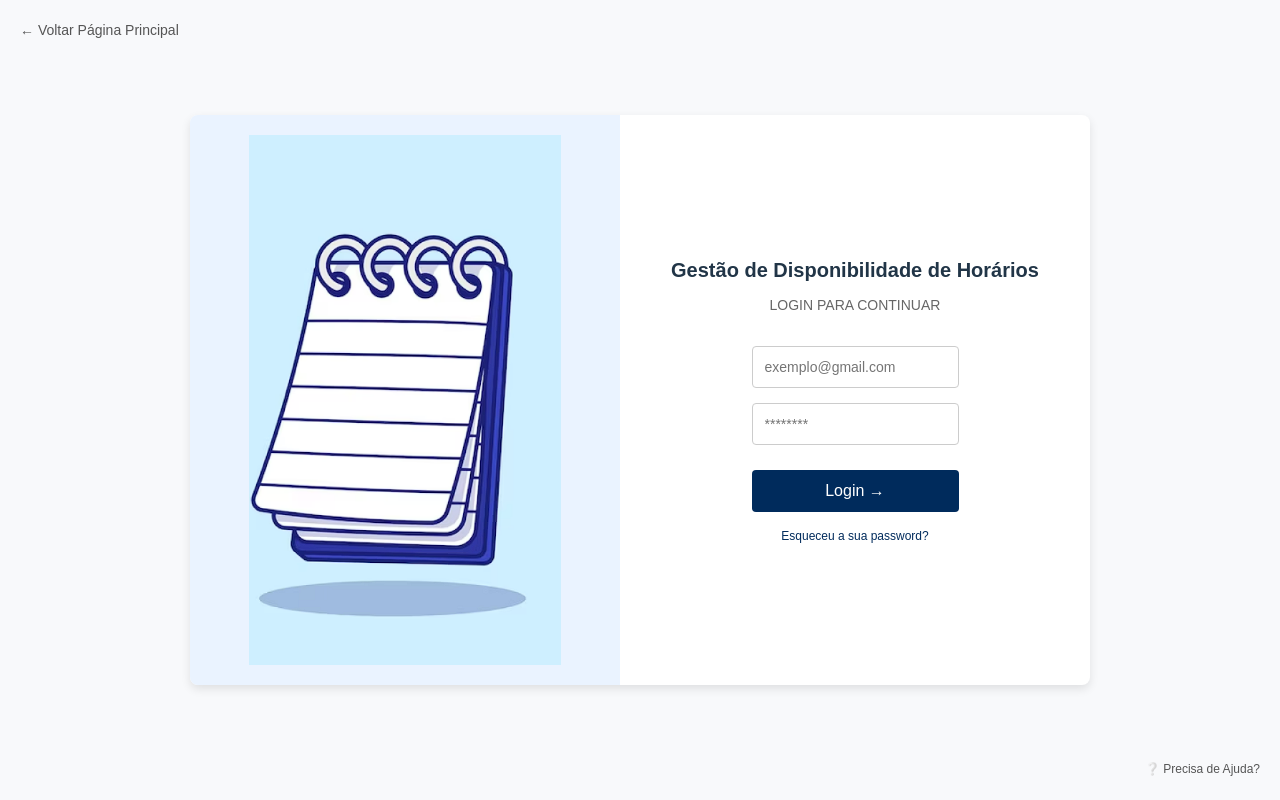
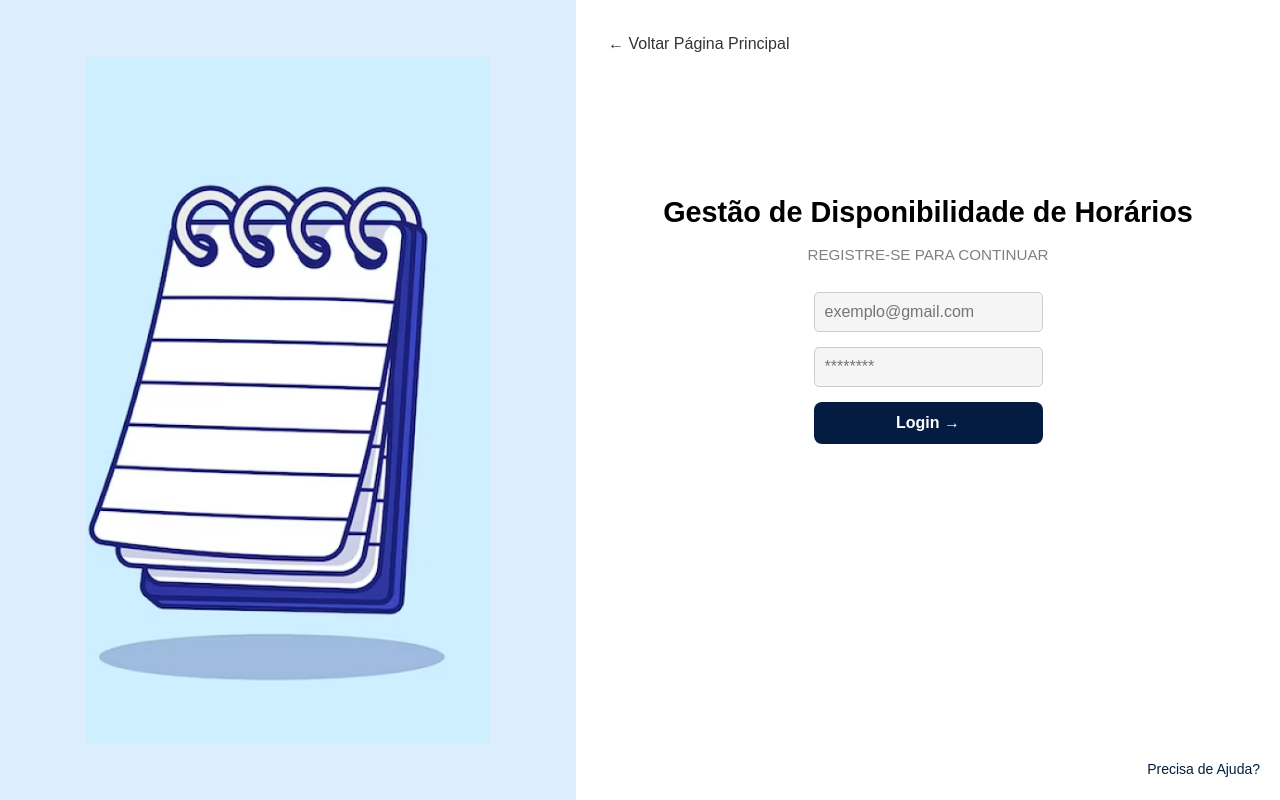
Before and after one commit to brunot37/p017, a React (Vite) app in the folder P017/frontend/: page /Login in a window 1280 px wide. Built offline with nearby package versions, Linux system fonts and the light colour scheme.

Commit message:
Update Login Page

```diff
--- a/P017/frontend/src/views/Login.jsx
+++ b/P017/frontend/src/views/Login.jsx
@@ -1,40 +1,34 @@
-import React from 'react';
-import './Login.css';
 
+import React from "react";
+import { Link } from "react-router-dom";
+import "./Login.css";
 
-function Login() {
+const Login = () => {
   return (
-    <div className="login-container">
-      <div className="login-left">
-      <img src="/src/assets/LogoAgenda.png" alt="Caderno" className="illustration" />
+    <div className="registration-container">
+      <div className="registration-illustration">
+        <img src="/src/assets/LogoAgenda.png" alt="Caderno" className="illustration-image" />
       </div>
-
-      <div className="login-right">
-        <a href="#" className="back-link">← Voltar Página Principal</a>
-
-        <h2>Gestão de Disponibilidade de Horários</h2>
-        <p>LOGIN PARA CONTINUAR</p>
-
+      <div className="registration-form">
+        {/* Colocando o link "Voltar à Página Principal" mais alto */}
+        <Link to="/" className="back-to-home-link">&larr; Voltar Página Principal</Link>
+        <h2 className="registration-title">Gestão de Disponibilidade de Horários</h2>
+        <p className="registration-description">REGISTRE-SE PARA CONTINUAR</p>
         <form>
-          <div className="input-group">
-            <input type="email" placeholder="exemplo@gmail.com" />
+          <div className="input-field">
+            <input type="email" placeholder="exemplo@gmail.com" required className="input-field__red" />
           </div>
-
-          <div className="input-group">
-            <input type="password" placeholder="********" />
+          <div className="input-field">
+            <input type="password" placeholder="********" required className="input-field__red" />
           </div>
-
-          <button type="submit">Login →</button>
+          <button type="submit" className="register-button red-button">Login &rarr;</button>
         </form>
-
-        <a href="#" className="forgot-password">Esqueceu a sua password?</a>
-
-        <div className="help-link">
-          <a href="#">❔ Precisa de Ajuda?</a>
-        </div>
+        <p className="help-section">
+          <Link to="/ajuda" className="help-link">Precisa de Ajuda?</Link>
+        </p>
       </div>
     </div>
   );
-}
+};
 
-export default Login;
+export default Login
```
Also changed, not shown: P017/frontend/src/views/Login.css (indentation only).
